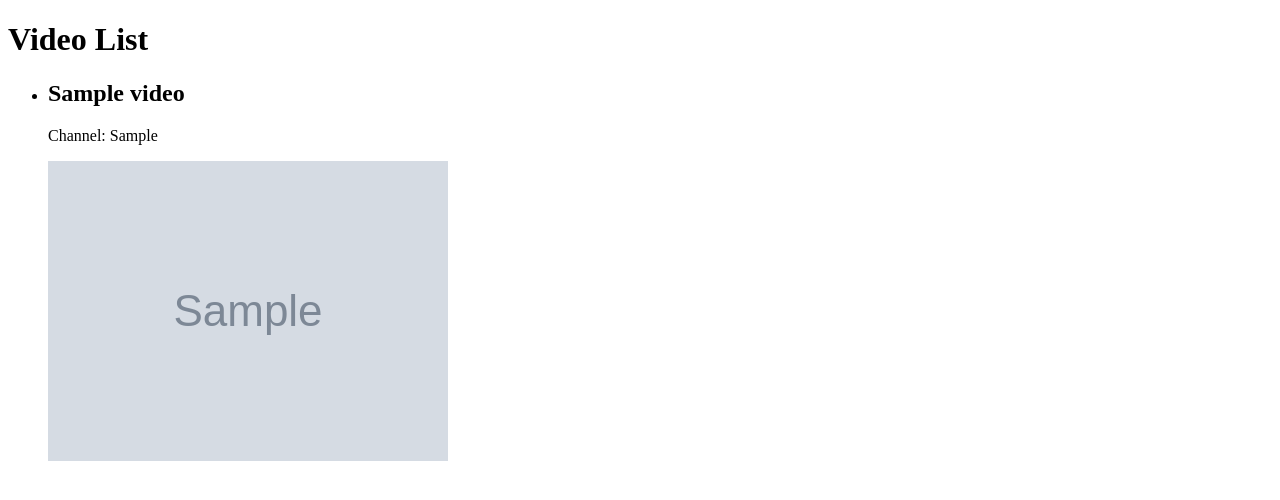
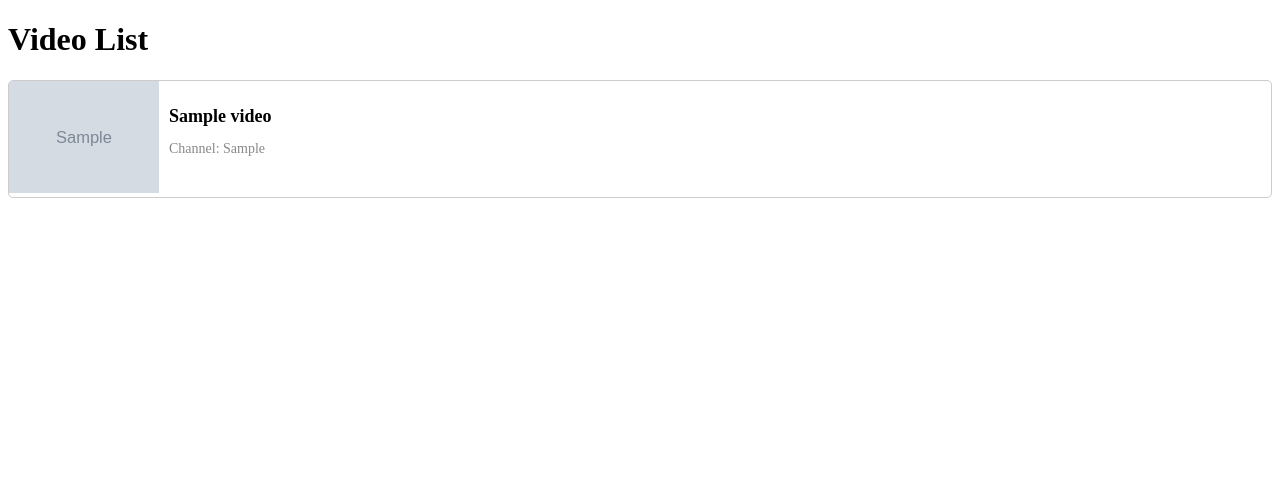
Before and after one commit to prateek-narsinghani/fampay-asg, a Flask app: page / in a window 1280 px wide. Shown: the top 500 px of the page. Run offline with Flask 3, Linux system fonts and the light colour scheme; tables that the repository leaves empty hold one stand-in row (values such as "Sample post"); grey boxes marked "Sample" are stand-in pictures.

Commit message:
adding styles

```diff
--- /dev/null
+++ b/app/static/styles/styles.css
@@ -0,0 +1,33 @@
+/* styles.css */
+
+.video-card {
+    display: flex;
+    margin-bottom: 20px;
+    border: 1px solid #ccc;
+    border-radius: 5px;
+    overflow: hidden;
+}
+
+.video-thumbnail {
+    flex: 0 0 150px;
+}
+
+.video-thumbnail img {
+    width: 100%;
+    height: auto;
+}
+
+.video-details {
+    flex: 1;
+    padding: 10px;
+}
+
+.video-title {
+    font-size: 18px;
+    margin-bottom: 5px;
+}
+
+.video-channel {
+    font-size: 14px;
+    color: #888;
+}
--- a/app/templates/index.html
+++ b/app/templates/index.html
@@ -3,18 +3,23 @@
 <head>
     <meta charset="UTF-8">
     <meta name="viewport" content="width=device-width, initial-scale=1.0">
-    <title>Document</title>
+    <title>Video List</title>
+    <link rel="stylesheet" type="text/css" href="{{ url_for('static',filename='styles/styles.css') }}">
 </head>
 <body>
     <h1>Video List</h1>
-    <ul>
+    <div class="video-container">
     {% for video in videos %}
-        <li>
-            <h2>{{ video.title }}</h2>
-            <p>Channel: {{ video.channel }}</p>
-            <img src="{{ video.thumbnail }}" alt="{{ video.title }}">
-        </li>
+        <div class="video-card">
+            <div class="video-thumbnail">
+                <img src="{{ video.thumbnail }}" alt="{{ video.title }}">
+            </div>
+            <div class="video-details">
+                <h2 class="video-title">{{ video.title }}</h2>
+                <p class="video-channel">Channel: {{ video.channel }}</p>
+            </div>
+        </div>
     {% endfor %}
-    </ul>
+    </div>
 </body>
 </html>
```
